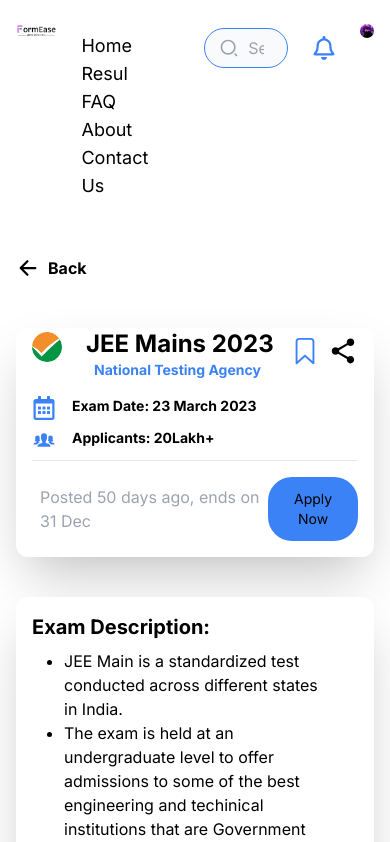
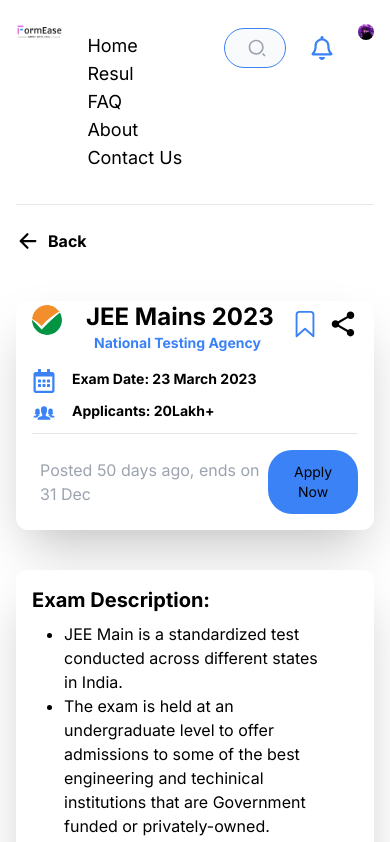
Before and after one commit to allworkdone/intellifill-page, a Next.js app: page / in a window 390 px wide. Shown: the top 842 px of the page. Built offline with nearby package versions, Linux system fonts and the light colour scheme; what @shrutibalasa/tailwind-grid-auto-fit would draw is missing.

Commit message:
Update NavBar component

```diff
--- a/app/components/NavBar.js
+++ b/app/components/NavBar.js
@@ -32,11 +32,16 @@
                             </ul>
                         </div>
                         <div searchbar>
-                            <div className="flex items-center justify-center w-full h-10 pl-3 pr-2 my-1 text-gray-500 border rounded-full bg-gray-50 border-blue-500 focus:outline-none focus:border-blue-500">
+                            <div className="hidden lg:flex items-center justify-center w-full h-10 pl-3 pr-2 my-1 text-gray-500 border rounded-full bg-gray-50 border-blue-500 focus:outline-none focus:border-blue-500">
                                 <button type="submit" className="inline-flex items-center justify-center w-10 h-10 text-gray-400 hover:bg-gray-100 focus:outline-none">
                                     <RiSearch2Line className="w-5 h-5" />
                                 </button>
                                 <input type="search" name="search" placeholder="Search exams here" className="w-full pl-2 bg-transparent outline-none" />
+                            </div>
+                            <div className="lg:hidden flex items-center justify-center w-full h-10 pl-3 pr-2 my-1 text-gray-500 border rounded-full bg-gray-50 border-blue-500 focus:outline-none focus:border-blue-500">
+                                <button type="submit" className="inline-flex items-center justify-center w-10 h-10 text-gray-400 hover:bg-gray-100 focus:outline-none">
+                                    <RiSearch2Line className="w-5 h-5" />
+                                </button>
                             </div>
                         </div>
                         <div bell>
@@ -46,10 +51,13 @@
                         </div>
                         <div profile>
                             <button className="flex justify-center gap-2 ">
-                                <Image src="/profile.png" alt="profile" width={50} height={50} className='rounded-full'/>
+                                <Image src="/profile.png" alt="profile" width={50} height={50} className='rounded-full' />
                             </button>
                         </div>
                     </div>
+                </div>
+                <div className='mx-4'>
+                    <hr className="px-2 border-gray-200 sm:mx-auto dark:border-gray-200 lg:my-2" />
                 </div>
             </header>
         </>
```
